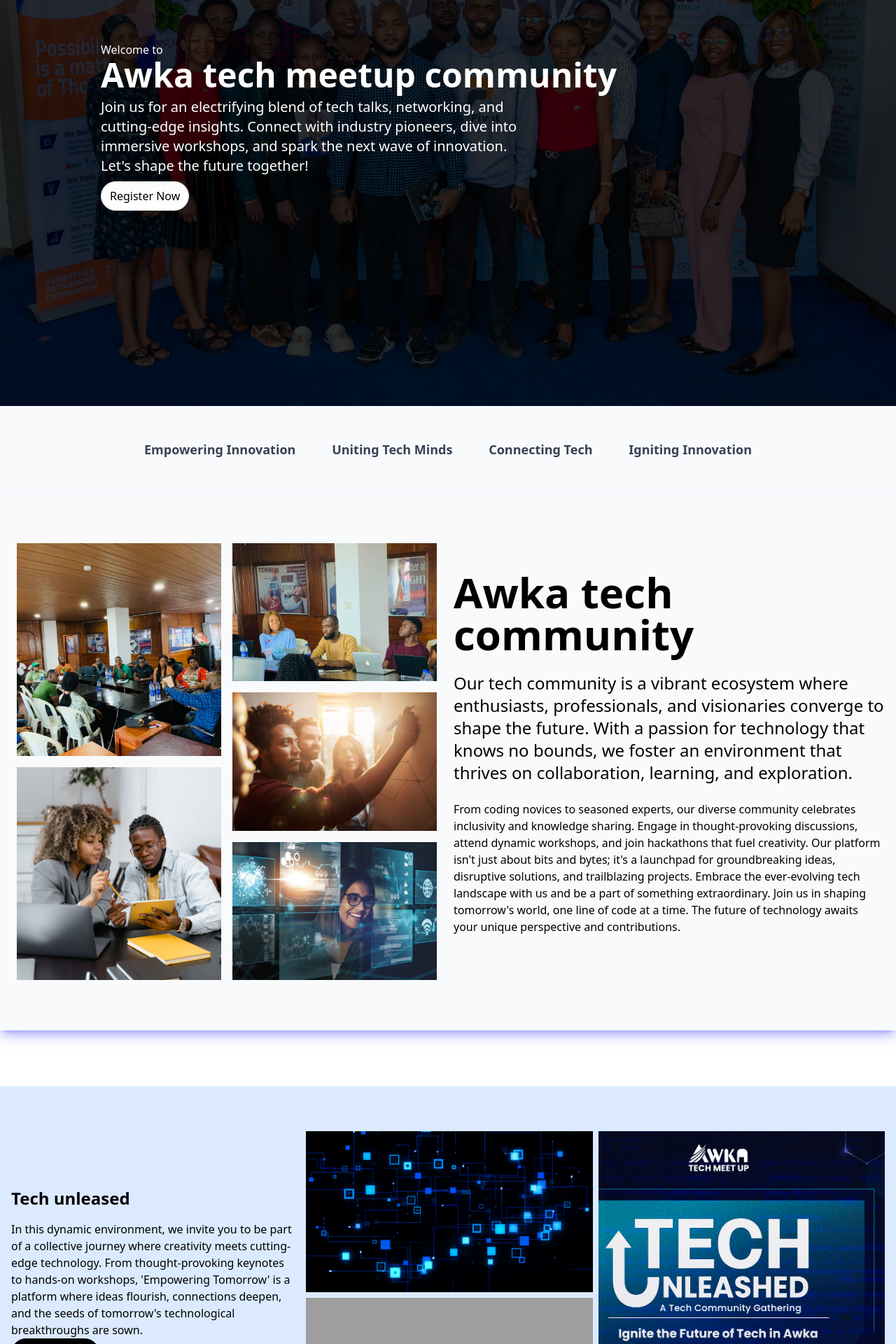
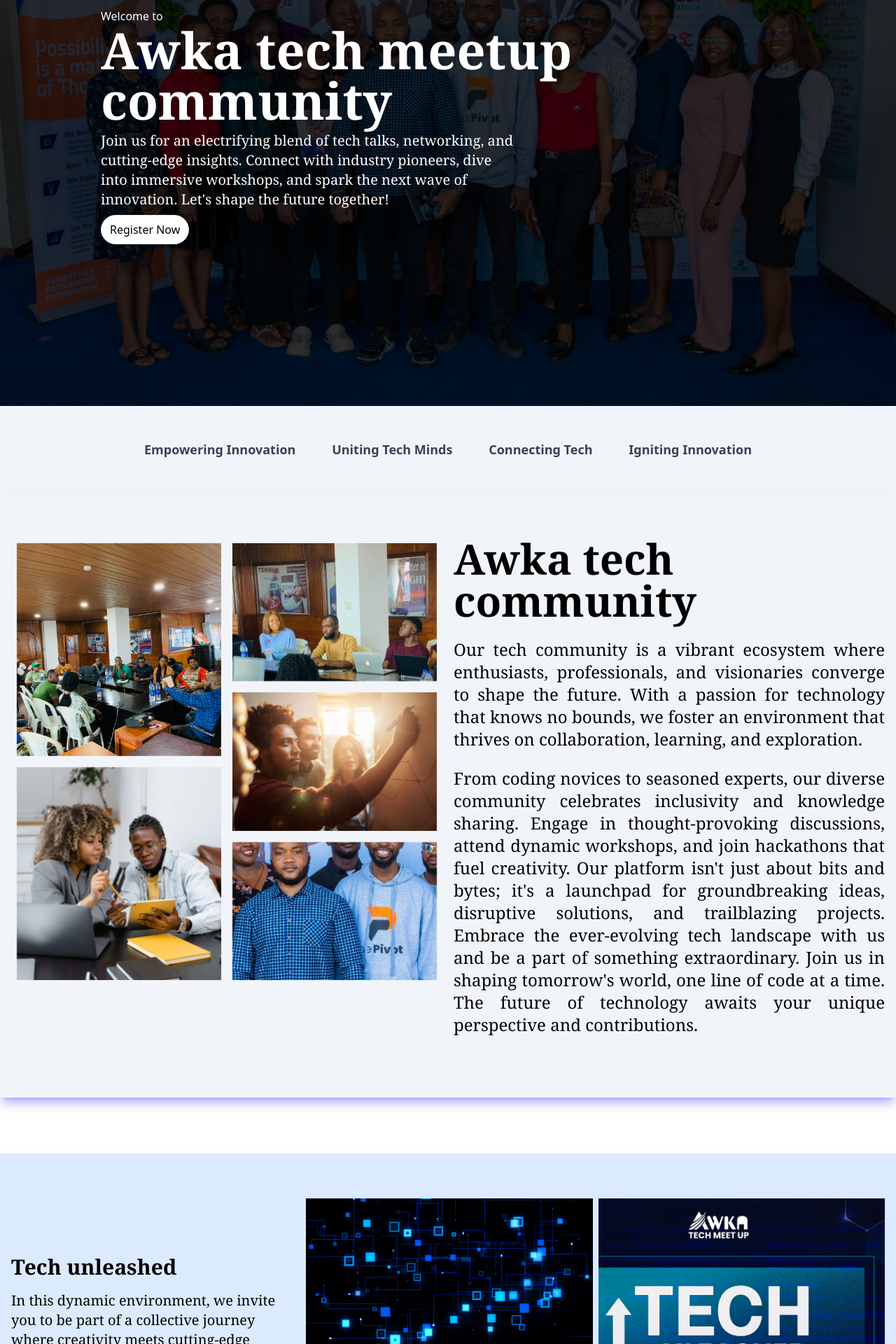
Before and after one commit to julietowah/nts-website1, a React (Vite) app in the folder meetup/: page / in a window 1280 px wide. Shown: the part 220-2140 px from the top of the page at 70% size. Built offline with nearby package versions, Linux system fonts and the light colour scheme; grey boxes are pictures that could not be loaded.

Commit message:
email system

```diff
--- a/meetup/package.json
+++ b/meetup/package.json
@@ -12,6 +12,7 @@
   "dependencies": {
     "@emailjs/browser": "^3.11.0",
     "@react-email/render": "^0.0.9",
+    "animate.css": "^4.1.1",
     "axios": "^1.6.1",
     "google-spreadsheet": "^4.1.1",
     "nodemailer": "^6.9.7",
--- a/meetup/src/App.jsx
+++ b/meetup/src/App.jsx
@@ -16,7 +16,7 @@ function App() {
 
       <Navbar/>
       <Hero />
-      <div className=" bg-slate-50">
+      <div className=" bg-slate-100">
       <Tagline/>
 
       <About/>
--- a/meetup/src/components/About.jsx
+++ b/meetup/src/components/About.jsx
@@ -3,48 +3,50 @@ import img1 from "../assets/img1.jpeg"
 import img2 from "../assets/img2.jpeg"
 import img3 from "../assets/img3.jpeg"
 import img4 from "../assets/img4.jpg"
-import img5 from "../assets/img5.jpg"
+import img5 from "../assets/img5.jpeg"
+import 'tailwindcss/tailwind.css'
+import 'animate.css/animate.min.css';
 
 const About = () => {
   return (
     <div className='max-w-[1400px] m-auto py-16 px-4 grid lg:grid-cols-2 gap-4 shadow-lg shadow-indigo-500/50 ' id='about'>
       {/* Left Side */}
-      <div className='grid grid-cols-2 grid-rows-6 h-[80vh] '>
+      <div className='grid grid-cols-2 grid-rows-6 h-[80vh]  '>
         <img
-          className='row-span-3 object-cover w-full h-full p-2 slide-in-up'
+          className='row-span-3 object-cover w-full h-full p-2 slide-in-up animate__animated animate__fadeInUp'
           src={img1}
           alt='/'
         />
         <img
-          className='row-span-2 object-cover w-full h-full p-2'
+          className='row-span-2 object-cover w-full h-full p-2 animate__animated animate__fadeInUp'
           src={img2}
           alt='/'
         />
         <img
-          className='row-span-2 object-cover w-full h-full p-2'
+          className='row-span-2 object-cover w-full h-full p-2 animate__animated animate__fadeInUp'
           src={img3}
           alt='/'
         />
         <img
-          className='row-span-3 object-cover w-full h-full p-2'
+          className='row-span-3 object-cover w-full h-full p-2 animate__animated animate__fadeInUp'
           src={img4}
           alt='/'
         />
         <img
-          className='row-span-2 object-cover w-full h-full p-2'
+          className='row-span-2 object-cover w-full h-full p-2 animate__animated animate__fadeInUp'
           src={img5}
           alt='/'
         />
       </div>
       {/* Right Side */}
       <div className='flex flex-col h-full justify-center'>
-        <h3 className='text-5xl md:text-6xl font-bold'>Awka tech community</h3>
-        <p className='text-2xl py-6'>
+        <h3 className='text-5xl md:text-6xl font-bold font-serif'>Awka tech community</h3>
+        <p className='text-2xl py-6 font-serif text-justify'>
         Our tech community is a vibrant ecosystem where enthusiasts, professionals,
          and visionaries converge to shape the future. With a passion for technology that knows no bounds, we foster
         an environment that thrives on collaboration, learning, and exploration.
         </p>
-        <p className='pb-6'>
+        <p className='pb-6  text-2xl font-serif text-justify'>
         From coding novices to seasoned experts, our diverse community celebrates
         inclusivity and knowledge
         sharing. Engage in thought-provoking discussions, attend dynamic workshops,
--- a/meetup/src/components/Events.jsx
+++ b/meetup/src/components/Events.jsx
@@ -8,10 +8,11 @@ const Events = () => {
   return (
     <div className='max-w-[1400px] h-[500px] bg-blue-100 mx-auto my-20 pt-16 lg:mb-[20%] md:mb-[35%] px-4 grid lg:grid-cols-3 gap-4 shadow-lg shadow-indigo-500/50' id='events'>
       <div className='lg:top-20 relative lg:col-span-1 col-span-2'>
-        <h3 className='text-2xl font-bold'>Tech unleased</h3>
-        <p className='pt-4'>
-        In this dynamic environment, we invite you to be part of a collective journey where creativity meets cutting-edge technology. From thought-provoking keynotes to hands-on workshops, 'Empowering Tomorrow' is a platform where ideas flourish, connections deepen, and the seeds of tomorrow's technological breakthroughs are sown.
+        <h2 className='text-3xl font-bold  font-serif'>Tech unleashed</h2>
+        <p className='pt-4 text-xl font-serif'>
+        In this dynamic environment, we invite you to be part of a collective journey where creativity meets cutting-edge technology. From thought-provoking keynotes to hands-on workshops.
         </p>
+        <h3 className='font-bold p-2'>Date: 24th Nov 2023 <br/> Venue: </h3>
         <div>
         {/* <a href="#form" class="hover:underline"><button className='bg-black text-white border-black hover:shadow-xl'>Register Now</button></a> */}
         <Link to="/form"><button className='bg-black text-white border-black hover:shadow-xl'>Register Now</button></Link>
--- a/meetup/src/components/Hero.jsx
+++ b/meetup/src/components/Hero.jsx
@@ -1,22 +1,24 @@
 import React from 'react'
 import background from "../assets/background.jpeg"
 import { Link } from 'react-router-dom';
+import 'tailwindcss/tailwind.css'
+import 'animate.css/animate.min.css';
 
 const Hero = () => {
   return (
     <div className='w-full h-screen'>
-        <img className="top-0 left-0 w-full h-screen object-cover" src={background}/>
+        <img className="top-0 left-0 w-full h-screen object-cover animate__animated animate__zoomIn" src={background}/>
         <div className='bg-black/80 absolute top-0 left-0 w-full h-screen'/>
         <div className='absolute top-0 w-full h-full flex flex-col justify-center text-white'>
             <div className='md:left-[10%] max-w-[1100px] m-auto absolute p-4'>
-                <p>Welcome to</p>
-                <h1 className='font-bold text-5xl md:text-7xlcdrop-shaddow-2xl'>Awka tech meetup community</h1>
-                <p className='max-w-[600px] drop-shadow-2xl py-2 text-xl'>Join us for an electrifying blend of tech talks,
+                <p className='animate__animated animate__zoomIn font-normal'>Welcome to</p>
+                <h1 className='font-bold text-5xl md:text-7xl cdrop-shaddow-2xl font-serif animate__animated animate__zoomIn'>Awka tech meetup community</h1>
+                <p className='max-w-[600px] drop-shadow-2xl py-2 text-xl font-serif animate__animated animate__zoomIn'>Join us for an electrifying blend of tech talks,
                      networking, and cutting-edge insights.
                       Connect with industry pioneers, dive
                       into immersive workshops, and spark the next wave of innovation. Let's shape the future together!
                     </p>
-                     <Link to="/form"><button className='bg-white text-black'>Register Now</button></Link>
+                     <Link to="/form"><button className='bg-white text-black animate__animated animate__zoomIn'>Register Now</button></Link>
                     {/* <a href="#form" class="hover:underline"><button className='bg-white text-black'>Register Now</button></a> */}
 
 
--- a/meetup/src/components/Navbar.jsx
+++ b/meetup/src/components/Navbar.jsx
@@ -28,7 +28,7 @@ const Navbar = () => {
           alt='menu'
           className='w-[28px] h-[28px] object-contain z-20'
           onClick={() => setToggle((prev) => !prev)}/>
-          <div className={`${toggle ? 'flex' : 'hidden'} p-6 bg-black absolute top-20 right-0 mx-4 my-10 min-w-[140px] rounded-xl sidebar z-10 `}
+          <div className={`${toggle ? 'flex' : 'hidden'} p-6 bg-black absolute top-20 right-0 mx-4 my-10 min-w-[140px] rounded-xl sidebar z-10`}
           >
               <ul className='list-none flex  flex-col justify-end items-center flex-1'>
                 {navLinks.map((nav, index) => (
--- a/meetup/src/pages/Form.jsx
+++ b/meetup/src/pages/Form.jsx
@@ -53,6 +53,7 @@ const Form = () => {
       console.log(err)
     }
     const templateParams ={
+      to_email:email,
       from_name: "atm Awka",
       from_email: email,
       to_name: firstName,
```
Also changed, not shown: meetup/src/assets/img5.jpeg (added), 1 other file (tests, documents, lock files or other folders).
